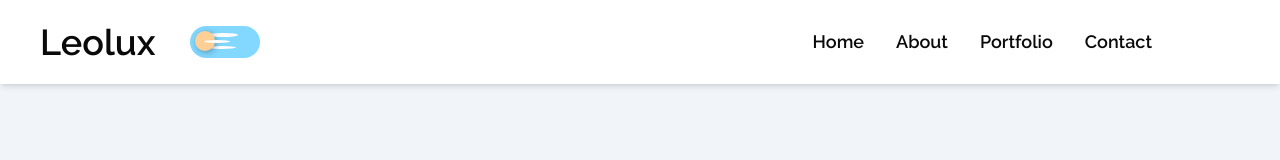
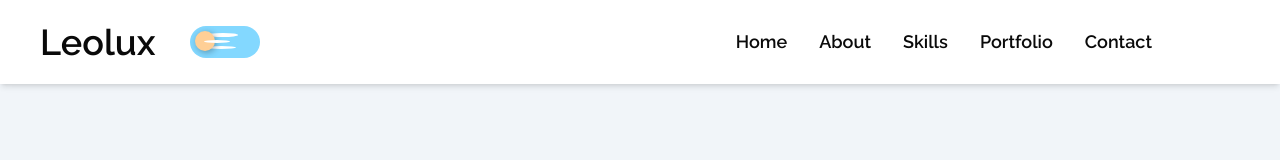
Before and after one commit to Leonardo-Robot-PostRock/miPortafolioWeb, a React (Vite) app: page / in a window 1280 px wide. Shown: the top 160 px of the page. Built offline with nearby package versions, Linux system fonts and the light colour scheme.

Commit message:
nuevo hasklink skills

```diff
--- a/src/ui/components/Navbar.jsx
+++ b/src/ui/components/Navbar.jsx
@@ -22,7 +22,7 @@ export const Navbar = ({ toggleDarkMode, darkMode, savedDarkMode }) => {
         <div className="sm:text-sm md:text-lg lg:mr-20 lg:flex lg:flex-grow lg:justify-end">
           <HashLink
             onClick={() => setisActiveLink('home')}
-            className={`max-w-max dark:hover:text-skborder-sky-400 mr-8 block py-3 text-neutral-950 transition duration-300 hover:text-sky-500 dark:text-white dark:hover:text-sky-400 lg:mt-0 lg:inline-block ${
+            className={`dark:hover:text-skborder-sky-400 mr-8 block max-w-max py-3 text-neutral-950 transition duration-300 hover:text-sky-500 dark:text-white dark:hover:text-sky-400 lg:mt-0 lg:inline-block ${
               isActiveLink === 'home' ? 'border-b-2 border-sky-400 dark:border-sky-400' : ''
             }`}
             smooth
@@ -31,7 +31,7 @@ export const Navbar = ({ toggleDarkMode, darkMode, savedDarkMode }) => {
           </HashLink>
           <HashLink
             onClick={() => setisActiveLink('about')}
-            className={`max-w-max dark:hover:text-skborder-sky-400 mr-8 block py-3 text-neutral-950 transition duration-300 hover:text-sky-500 dark:text-white dark:hover:text-sky-400 lg:mt-0  lg:inline-block ${
+            className={`dark:hover:text-skborder-sky-400 mr-8 block max-w-max py-3 text-neutral-950 transition duration-300 hover:text-sky-500 dark:text-white dark:hover:text-sky-400 lg:mt-0  lg:inline-block ${
               isActiveLink === 'about' ? 'border-b-2 border-sky-400 dark:border-sky-400' : ''
             }`}
             smooth
@@ -39,8 +39,17 @@ export const Navbar = ({ toggleDarkMode, darkMode, savedDarkMode }) => {
             About
           </HashLink>
           <HashLink
+            onClick={() => setisActiveLink('skills')}
+            className={`dark:hover:text-skborder-sky-400 mr-8 block max-w-max py-3 text-neutral-950 transition duration-300 hover:text-sky-500 dark:text-white dark:hover:text-sky-400 lg:mt-0  lg:inline-block ${
+              isActiveLink === 'skills' ? 'border-b-2 border-sky-400 dark:border-sky-400' : ''
+            }`}
+            smooth
+            to={'/#skills'}>
+            Skills
+          </HashLink>
+          <HashLink
             onClick={() => setisActiveLink('porfolio')}
-            className={`max-w-max dark:hover:text-skborder-sky-400 mr-8 block py-3 text-neutral-950 transition duration-300 hover:text-sky-500 dark:text-white dark:hover:text-sky-400 lg:mt-0 lg:inline-block ${
+            className={`dark:hover:text-skborder-sky-400 mr-8 block max-w-max py-3 text-neutral-950 transition duration-300 hover:text-sky-500 dark:text-white dark:hover:text-sky-400 lg:mt-0 lg:inline-block ${
               isActiveLink === 'porfolio' ? 'border-b-2 border-sky-400 dark:border-sky-400' : ''
             }`}
             smooth
@@ -49,7 +58,7 @@ export const Navbar = ({ toggleDarkMode, darkMode, savedDarkMode }) => {
           </HashLink>
           <HashLink
             onClick={() => setisActiveLink('contact')}
-            className={`max-w-max dark:hover:text-skborder-sky-400 mr-8 block py-3 text-neutral-950 transition duration-300 hover:text-sky-500 dark:text-white dark:hover:text-sky-400 lg:mt-0 lg:inline-block ${
+            className={`dark:hover:text-skborder-sky-400 mr-8 block max-w-max py-3 text-neutral-950 transition duration-300 hover:text-sky-500 dark:text-white dark:hover:text-sky-400 lg:mt-0 lg:inline-block ${
               isActiveLink === 'contact' ? 'border-b-2 border-sky-400 dark:border-sky-400' : ''
             }`}
             smooth
```
